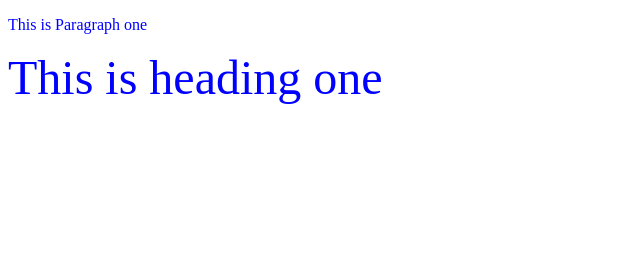
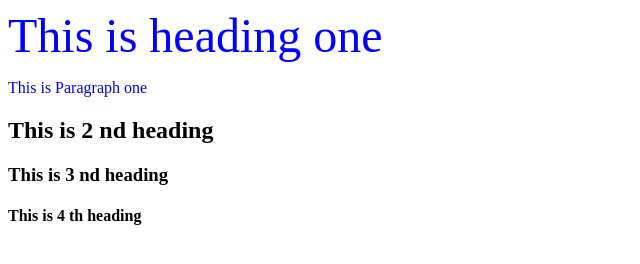
Before and after one commit to Website-developer-ops/NewSshRepo, a plain HTML site: page index.html in a window 1280 px wide. Shown: the whole page, without its empty margins (0-640 px from the left). Drawn offline with Linux system fonts and the light colour scheme.

Commit message:
Added heading 2-4 in index.html

```diff
--- a/index.html
+++ b/index.html
@@ -8,7 +8,11 @@
 		</Style>
 	</head>
 	<body>
+		<h>This is heading one</h>
 		<p>This is Paragraph one</p>
-		<h>This is heading one</h>
+
+		<h2>This is 2 nd heading</h3>
+		<h3>This is 3 nd heading</h3>
+		<h4>This is 4 th heading</h4>
 	<body>
 </html>
```
